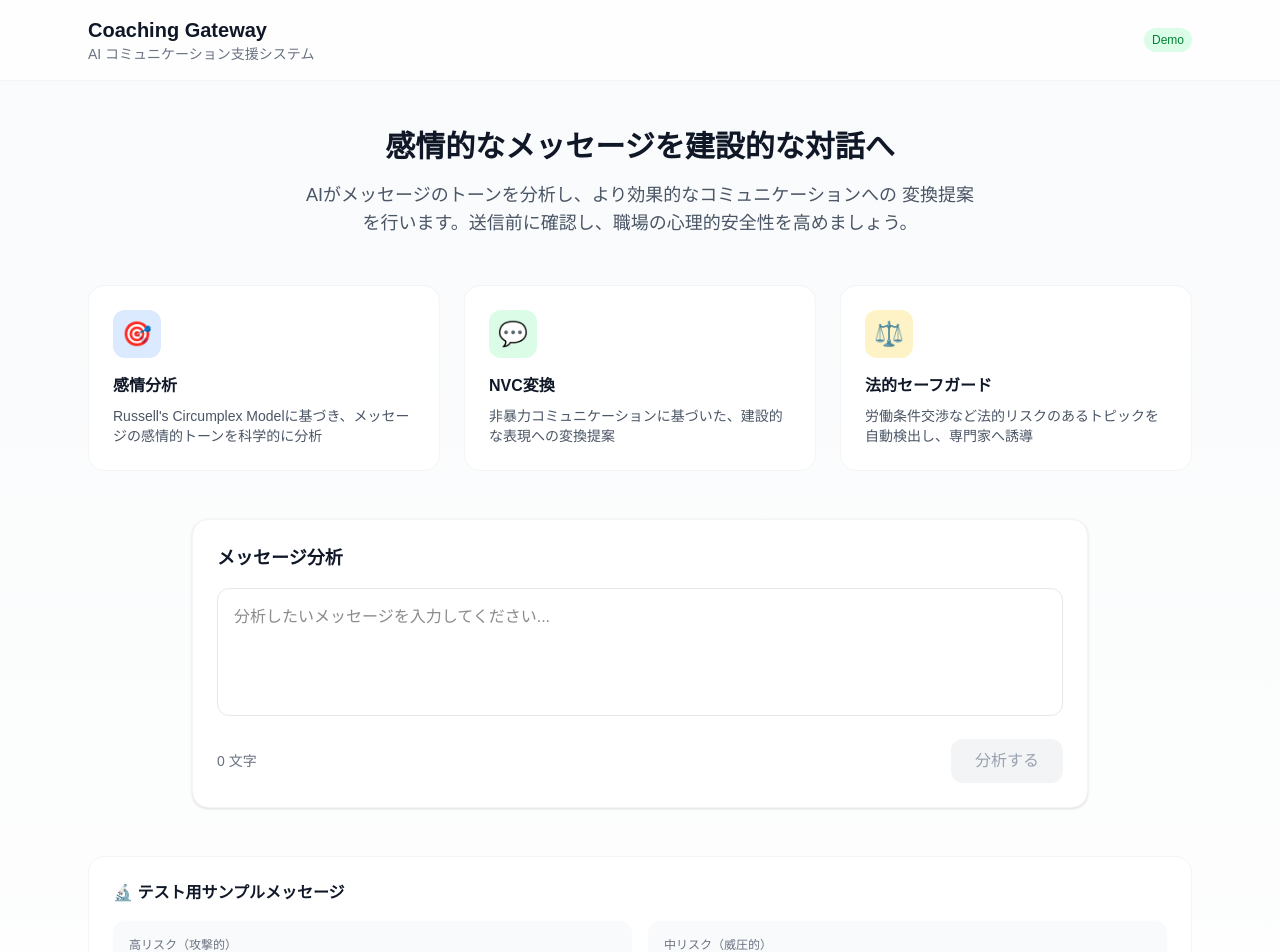
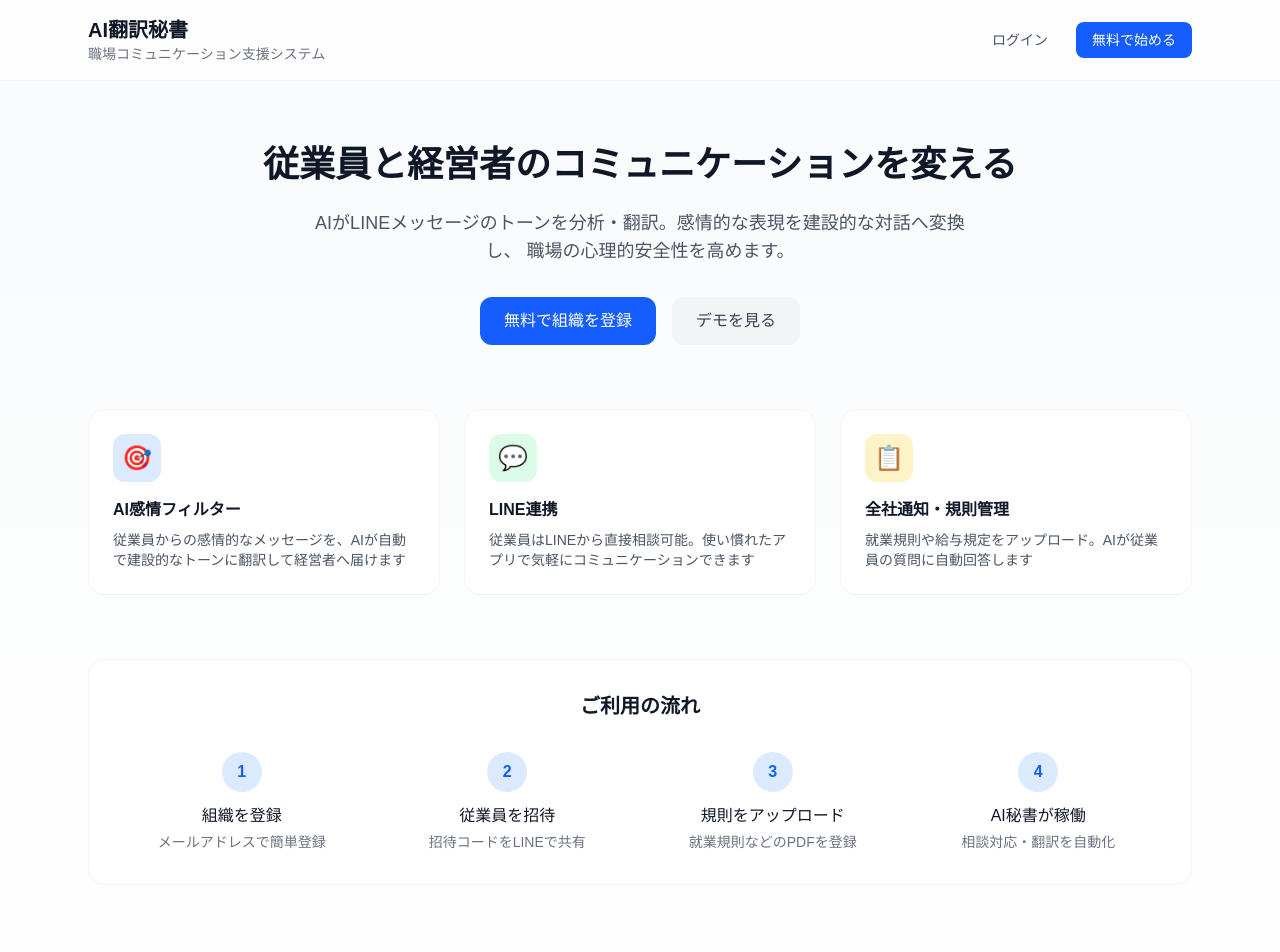
Before and after one commit to Shiki0138/Secretary, a Next.js app: page / in a window 1280 px wide. Shown: the top 952 px of the page. Built offline with nearby package versions, Linux system fonts and the light colour scheme.

Commit message:
feat: 本番仕様に仕上げ
- トップページにログイン/サインアップボタン追加
- AI翻訳秘書ブランディング適用
- 開発用デモボタンを全削除
- 成功メッセージから（デモ）表記を削除

```diff
--- a/src/app/join/[code]/client.tsx
+++ b/src/app/join/[code]/client.tsx
@@ -198,14 +198,7 @@
                             LINEでログイン
                         </button>
 
-                        {/* Demo mode for testing */}
-                        <button
-                            onClick={handleDemoComplete}
-                            disabled={loading}
-                            className="w-full py-3 border border-gray-300 text-gray-700 rounded-lg font-medium hover:bg-gray-50"
-                        >
-                            {loading ? "処理中..." : "デモモードで登録（開発用）"}
-                        </button>
+
 
                         <p className="text-xs text-gray-500 text-center mt-4">
                             LINEアカウントを使って安全に登録します。<br />
--- a/src/app/page.tsx
+++ b/src/app/page.tsx
@@ -1,4 +1,4 @@
-import { MessageAnalyzer } from "@/components/message-analyzer";
+import Link from "next/link";
 
 export default function Home() {
   return (
@@ -9,97 +9,112 @@
           <div className="flex items-center justify-between">
             <div>
               <h1 className="text-xl font-bold text-gray-900">
-                Coaching Gateway
+                AI翻訳秘書
               </h1>
               <p className="text-sm text-gray-500">
-                AI コミュニケーション支援システム
+                職場コミュニケーション支援システム
               </p>
             </div>
-            <div className="flex items-center gap-4">
-              <span className="text-xs bg-green-100 text-green-700 px-2 py-1 rounded-full font-medium">
-                Demo
-              </span>
+            <div className="flex items-center gap-3">
+              <Link
+                href="/login"
+                className="text-sm text-gray-600 hover:text-gray-900 px-4 py-2 transition-colors"
+              >
+                ログイン
+              </Link>
+              <Link
+                href="/signup"
+                className="text-sm font-medium text-white bg-blue-600 hover:bg-blue-700 px-4 py-2 rounded-lg transition-colors"
+              >
+                無料で始める
+              </Link>
             </div>
           </div>
         </div>
       </header>
 
-      {/* Main Content */}
-      <div className="max-w-6xl mx-auto px-6 py-12">
-        {/* Hero Section */}
-        <div className="text-center mb-12">
-          <h2 className="text-3xl font-bold text-gray-900 mb-4">
-            感情的なメッセージを建設的な対話へ
+      {/* Hero Section */}
+      <div className="max-w-6xl mx-auto px-6 py-16">
+        <div className="text-center mb-16">
+          <h2 className="text-4xl font-bold text-gray-900 mb-6">
+            従業員と経営者の<br className="sm:hidden" />コミュニケーションを変える
           </h2>
-          <p className="text-lg text-gray-600 max-w-2xl mx-auto">
-            AIがメッセージのトーンを分析し、より効果的なコミュニケーションへの
-            変換提案を行います。送信前に確認し、職場の心理的安全性を高めましょう。
+          <p className="text-lg text-gray-600 max-w-2xl mx-auto mb-8">
+            AIがLINEメッセージのトーンを分析・翻訳。感情的な表現を建設的な対話へ変換し、
+            職場の心理的安全性を高めます。
           </p>
+          <div className="flex flex-col sm:flex-row gap-4 justify-center">
+            <Link
+              href="/signup"
+              className="inline-flex items-center justify-center px-6 py-3 text-base font-medium text-white bg-blue-600 hover:bg-blue-700 rounded-xl transition-colors"
+            >
+              無料で組織を登録
+            </Link>
+            <Link
+              href="/dashboard?demo=true"
+              className="inline-flex items-center justify-center px-6 py-3 text-base font-medium text-gray-700 bg-gray-100 hover:bg-gray-200 rounded-xl transition-colors"
+            >
+              デモを見る
+            </Link>
+          </div>
         </div>
 
         {/* Features Grid */}
-        <div className="grid md:grid-cols-3 gap-6 mb-12">
+        <div className="grid md:grid-cols-3 gap-6 mb-16">
           <div className="bg-white rounded-2xl border border-gray-100 p-6">
             <div className="w-12 h-12 bg-blue-100 rounded-xl flex items-center justify-center mb-4">
               <span className="text-2xl">🎯</span>
             </div>
-            <h3 className="font-semibold text-gray-900 mb-2">感情分析</h3>
+            <h3 className="font-semibold text-gray-900 mb-2">AI感情フィルター</h3>
             <p className="text-sm text-gray-600">
-              Russell's Circumplex Modelに基づき、メッセージの感情的トーンを科学的に分析
+              従業員からの感情的なメッセージを、AIが自動で建設的なトーンに翻訳して経営者へ届けます
             </p>
           </div>
           <div className="bg-white rounded-2xl border border-gray-100 p-6">
             <div className="w-12 h-12 bg-green-100 rounded-xl flex items-center justify-center mb-4">
               <span className="text-2xl">💬</span>
             </div>
-            <h3 className="font-semibold text-gray-900 mb-2">NVC変換</h3>
+            <h3 className="font-semibold text-gray-900 mb-2">LINE連携</h3>
             <p className="text-sm text-gray-600">
-              非暴力コミュニケーションに基づいた、建設的な表現への変換提案
+              従業員はLINEから直接相談可能。使い慣れたアプリで気軽にコミュニケーションできます
             </p>
           </div>
           <div className="bg-white rounded-2xl border border-gray-100 p-6">
             <div className="w-12 h-12 bg-amber-100 rounded-xl flex items-center justify-center mb-4">
-              <span className="text-2xl">⚖️</span>
+              <span className="text-2xl">📋</span>
             </div>
-            <h3 className="font-semibold text-gray-900 mb-2">法的セーフガード</h3>
+            <h3 className="font-semibold text-gray-900 mb-2">全社通知・規則管理</h3>
             <p className="text-sm text-gray-600">
-              労働条件交渉など法的リスクのあるトピックを自動検出し、専門家へ誘導
+              就業規則や給与規定をアップロード。AIが従業員の質問に自動回答します
             </p>
           </div>
         </div>
 
-        {/* Analyzer Component */}
-        <MessageAnalyzer />
-
-        {/* Example Messages */}
-        <div className="mt-12 bg-white rounded-2xl border border-gray-100 p-6">
-          <h3 className="font-semibold text-gray-900 mb-4">
-            🔬 テスト用サンプルメッセージ
+        {/* How it works */}
+        <div className="bg-white rounded-2xl border border-gray-100 p-8">
+          <h3 className="font-semibold text-gray-900 text-xl text-center mb-8">
+            ご利用の流れ
           </h3>
-          <div className="grid md:grid-cols-2 gap-4">
-            <div className="bg-gray-50 rounded-xl p-4">
-              <div className="text-xs text-gray-500 mb-1">高リスク（攻撃的）</div>
-              <p className="text-sm text-gray-700">
-                なんで何度言ってもできないんだ！やる気がないなら帰れ！
-              </p>
+          <div className="grid md:grid-cols-4 gap-6">
+            <div className="text-center">
+              <div className="w-10 h-10 bg-blue-100 text-blue-600 rounded-full flex items-center justify-center mx-auto mb-3 font-bold">1</div>
+              <h4 className="font-medium text-gray-900 mb-1">組織を登録</h4>
+              <p className="text-sm text-gray-500">メールアドレスで簡単登録</p>
             </div>
-            <div className="bg-gray-50 rounded-xl p-4">
-              <div className="text-xs text-gray-500 mb-1">中リスク（威圧的）</div>
-              <p className="text-sm text-gray-700">
-                このミス、本当に信じられない。プロとしてありえない。
-              </p>
+            <div className="text-center">
+              <div className="w-10 h-10 bg-blue-100 text-blue-600 rounded-full flex items-center justify-center mx-auto mb-3 font-bold">2</div>
+              <h4 className="font-medium text-gray-900 mb-1">従業員を招待</h4>
+              <p className="text-sm text-gray-500">招待コードをLINEで共有</p>
             </div>
-            <div className="bg-gray-50 rounded-xl p-4">
-              <div className="text-xs text-gray-500 mb-1">法的トピック</div>
-              <p className="text-sm text-gray-700">
-                給与を上げてくれないなら退職したいです。
-              </p>
+            <div className="text-center">
+              <div className="w-10 h-10 bg-blue-100 text-blue-600 rounded-full flex items-center justify-center mx-auto mb-3 font-bold">3</div>
+              <h4 className="font-medium text-gray-900 mb-1">規則をアップロード</h4>
+              <p className="text-sm text-gray-500">就業規則などのPDFを登録</p>
             </div>
-            <div className="bg-gray-50 rounded-xl p-4">
-              <div className="text-xs text-gray-500 mb-1">緊急メッセージ</div>
-              <p className="text-sm text-gray-700">
-                至急バキューム！患者さんが出血してます！
-              </p>
+            <div className="text-center">
+              <div className="w-10 h-10 bg-blue-100 text-blue-600 rounded-full flex items-center justify-center mx-auto mb-3 font-bold">4</div>
+              <h4 className="font-medium text-gray-900 mb-1">AI秘書が稼働</h4>
+              <p className="text-sm text-gray-500">相談対応・翻訳を自動化</p>
             </div>
           </div>
         </div>
@@ -109,7 +124,7 @@
       <footer className="border-t border-gray-100 mt-16">
         <div className="max-w-6xl mx-auto px-6 py-8">
           <p className="text-sm text-gray-500 text-center">
-            Coaching Gateway Demo - AI Communication Support System
+            AI翻訳秘書 - 職場コミュニケーション支援システム
           </p>
         </div>
       </footer>
--- a/src/components/dashboard/document-manager.tsx
+++ b/src/components/dashboard/document-manager.tsx
@@ -48,7 +48,7 @@
             setIsAdding(false);
             setTitle("");
             setContent("");
-            setSuccess("ドキュメントを登録しました（デモ）");
+            setSuccess("ドキュメントを登録しました");
             setTimeout(() => setSuccess(null), 3000);
             return;
         }
--- a/src/components/dashboard/invitation-manager.tsx
+++ b/src/components/dashboard/invitation-manager.tsx
@@ -101,7 +101,7 @@
                 created_at: new Date().toISOString(),
             };
             setCodes([newCode, ...codes]);
-            setSuccess("招待コードを発行しました（デモ）");
+            setSuccess("招待コードを発行しました");
             setTimeout(() => setSuccess(null), 3000);
             return;
         }
@@ -144,7 +144,7 @@
     const handleApproval = async (regId: string, action: "approve" | "reject") => {
         if (isDemo) {
             setPendingRegs(pendingRegs.filter((r) => r.id !== regId));
-            setSuccess(action === "approve" ? "従業員を承認しました（デモ）" : "登録を拒否しました（デモ）");
+            setSuccess(action === "approve" ? "従業員を承認しました" : "登録を拒否しました");
             setTimeout(() => setSuccess(null), 3000);
             return;
         }
```
Also changed, not shown: src/app/login/page.tsx (+0 -12 lines). Lines whose indentation alone changed are shown as unchanged.
